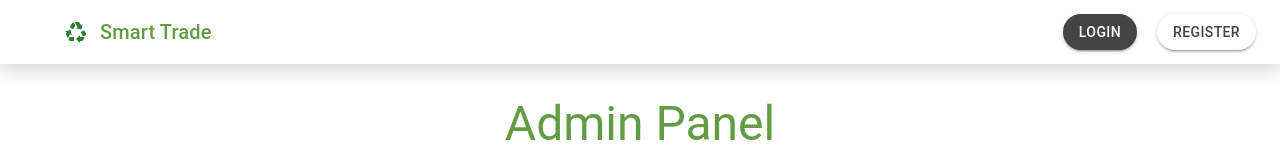
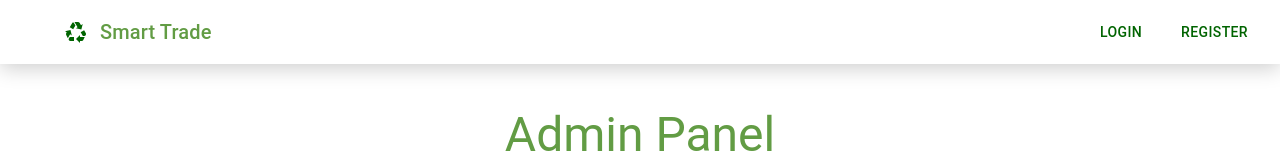
Before and after one commit to JuanArano17/FastAPI-ReactJS-SmartTrade-11.01, a React (Create React App) app in the folder Front/: page /admin in a window 1280 px wide. Shown: the top 160 px of the page. Built offline with nearby package versions, Linux system fonts and the light colour scheme; no server answers.

Commit message:
more visual changes

```diff
--- a/Front/src/components/Footer/Footer.jsx
+++ b/Front/src/components/Footer/Footer.jsx
@@ -4,7 +4,12 @@ import { Box, Container, Typography, Link, Grid } from "@mui/material";
 const Footer = ({style}) => {
     const currentYear = new Date().getFullYear();
     return (
-        <Box component="footer" sx={{ bgcolor: "#cbe8ba", py: 6}}>
+        <Box component="footer"
+            sx={{
+                bgcolor: "#cbe8ba",
+                py: 6,
+                boxShadow: '0px -5px 10px -3px rgba(106, 120, 98, 0.3)' // Modificación aquí para sombra hacia arriba
+            }}>
             <Container maxWidth="lg">
                 <Grid container spacing={4} justifyContent="center">
                     <Typography color="#444444" gutterBottom sx={{ fontSize: '16px', display: 'flex', flexDirection: 'row', justifyContent: 'center', alignItems: 'center' }}>
--- a/Front/src/components/TopBar/TopBar.jsx
+++ b/Front/src/components/TopBar/TopBar.jsx
@@ -1,34 +1,39 @@
 import React from "react";
-import { AppBar, Toolbar, Typography, Button, IconButton, Box } from "@mui/material";
+import { AppBar, Toolbar, Typography, Button, IconButton, Box, Tooltip } from "@mui/material";
 import RecyclingIcon from "@mui/icons-material/Recycling";
 import ExitToAppIcon from '@mui/icons-material/ExitToApp';
 import StarBorderIcon from '@mui/icons-material/StarBorder';
 import AddShoppingCartIcon from '@mui/icons-material/AddShoppingCart';
 import { Link, useHistory } from "react-router-dom";
-import SearchBar from "./searchbar/SearchBar"
+import SearchBar from "./searchbar/SearchBar";
 import { useLogout } from "../../utils/hooks/useLogout";
 
 const TopBar = () => {
   const history = useHistory();
   const logout = useLogout();
   const isLoggedIn = Boolean(localStorage.getItem('accessToken'));
+
   const handleLogoClick = () => {
     history.push("/");
   };
+
   const handleShoppingCart = () => {
-    history.push("/shopping-cart")
-  }
+    history.push("/shopping-cart");
+  };
+
   const handleWishList = () => {
-    history.push("/wish-list")
-  }
+    history.push("/wish-list");
+  };
 
   return (
-    <AppBar position="static" sx={{ backgroundColor: '#ffffff', color: '#444444', boxShadow: '0px 4px 20px rgba(0, 0, 0, 0.2)'}} elevation={0}>
+    <AppBar position="fixed" sx={{ backgroundColor: '#ffffff', color: '#444444', boxShadow: '0px 4px 20px rgba(0, 0, 0, 0.2)' }} elevation={0}>
       <Toolbar>
         <Box sx={{ display: 'flex', alignItems: 'center', marginLeft: '40px', marginRight: 'auto' }}>
+          <Tooltip title="Go Home">
             <IconButton size="large" edge="start" color="success" aria-label="recycle" onClick={handleLogoClick}>
-            <RecyclingIcon />
+              <RecyclingIcon sx={{ color: 'darkgreen' }} />
             </IconButton>
+          </Tooltip>
           <Typography variant="h6" color="#629c44" noWrap>
             Smart Trade
           </Typography>
@@ -37,44 +42,55 @@ const TopBar = () => {
         {isLoggedIn ? (
           <>
             <SearchBar />
+            <Tooltip title="View Cart">
               <Button
-              startIcon={<ExitToAppIcon />}
-              variant="contained"
-              sx={{ color: '#ffffff', bgcolor: '#444444', borderRadius: 32 }}
+                startIcon={<AddShoppingCartIcon sx={{ color: 'darkgreen' }} />}
+                variant="text"
+                sx={{ color: 'darkgreen', borderRadius: '50%' }}
+                onClick={handleShoppingCart}
+              >
+              </Button>
+            </Tooltip>
+            <Tooltip title="View Wish List">
+              <Button
+                startIcon={<StarBorderIcon sx={{ color: 'darkgreen' }} />}
+                variant="text"
+                sx={{ color: 'darkgreen', borderRadius: '50%' }}
+                onClick={handleWishList}
+              >
+              </Button>
+            </Tooltip>
+            <Tooltip title="Logout">
+              <Button
+                startIcon={<ExitToAppIcon sx={{ color: 'darkgreen' }} />}
+                variant="text"
+                sx={{ color: 'darkgreen', borderRadius: '50%' }}
                 onClick={logout}
               >
-              Logout
               </Button>
-            <Button
-              startIcon={< AddShoppingCartIcon />}
-              variant="contained"
-              sx={{ bgcolor: '#444444', borderRadius: 90 }}
-              onClick={handleShoppingCart}
-            ></Button>
-            <Button
-              startIcon={< StarBorderIcon />}
-              variant="contained"
-              sx={{ bgcolor: '#444444', borderRadius: 90 }}
-              onClick={handleWishList}
-            ></Button>
+            </Tooltip>
           </>
         ) : (
           <>
             <Link to="/login">
+              <Tooltip title="Login">
                 <Button
-                variant="contained"
-                sx={{ bgcolor: '#444444', borderRadius: 32, marginRight: '20px', color: '#ffffff' }}
+                  variant="text"
+                  sx={{ color: 'darkgreen', borderRadius: '50%', marginRight: '20px' }}
                 >
                   Login
                 </Button>
+              </Tooltip>
             </Link>
             <Link to="/register">
+              <Tooltip title="Register">
                 <Button
-                variant="contained"
-                sx={{ color: '#444444', bgcolor: '#ffffff', borderRadius: 32 }}
+                  variant="text"
+                  sx={{ color: 'darkgreen', borderRadius: '50%' }}
                 >
                   Register
                 </Button>
+              </Tooltip>
             </Link>
           </>
         )}
--- a/Front/src/pages/CatalogPage.jsx
+++ b/Front/src/pages/CatalogPage.jsx
@@ -71,7 +71,7 @@ const CatalogPage = () => {
                 <Paper elevation={3} sx={styles.paperContainer}>
                     <Grid container spacing={3}>
                         {currentProducts && currentProducts.map((product) => (
-                            <Grid item xs={12} sm={4} md={4} lg={4} key={`${product.id}`}>
+                            <Grid sx={{ marginBottom: '40px'}} item xs={12} sm={4} md={4} lg={4} key={`${product.id}`}>
                                 <Button
                                     onClick={() => handleProductClick(product.id)}
                                     sx={{
--- a/Front/src/pages/ProductDetailPage.jsx
+++ b/Front/src/pages/ProductDetailPage.jsx
@@ -1,9 +1,10 @@
 import React, { useState, useEffect } from 'react';
-import { useParams } from 'react-router-dom';
-import { Box, Container, Typography, Grid, Button, Paper, Divider, CircularProgress, Rating, ButtonBase } from '@mui/material';
+import { useParams, useHistory } from 'react-router-dom';
+import { Box, Container, Typography, Grid, Button, Paper, Divider, CircularProgress, Rating, ButtonBase, IconButton } from '@mui/material';
 import TopBar from '../components/topbar/TopBar';
 import Footer from '../components/footer/Footer';
 import styles from '../styles/styles';
+import ArrowBackIcon from '@mui/icons-material/ArrowBack';
 import { getProductSellerById } from '../api/services/products/ProductsService';
 import { addCartItem } from '../api/services/products/ShoppingCartService';
 import FavoriteButton from '../components/favorite-button/FavoriteButton';
@@ -15,6 +16,7 @@ const ProductDetailPage = () => {
     const [loading, setLoading] = useState(true);
     const [error, setError] = useState(null);
     const [imageIndex, setImageIndex] = useState(0);
+    const history = useHistory();
 
     useEffect(() => {
         const fetchProducts = async () => {
@@ -37,6 +39,10 @@ const ProductDetailPage = () => {
         };
         fetchProducts();
     }, [id]);
+
+    const handleBackToCatalog = () => {
+        history.push('/catalog'); // Asegúrate de usar la ruta correcta para el catálogo
+    };
 
     const handleAddToCart = async () => {
         const quantity = 1;
@@ -107,12 +113,15 @@ const ProductDetailPage = () => {
             <Container sx={styles.mainContainer}>
                 {productData && (
                     <Paper elevation={3} sx={{ ...styles.paperContainer, position: 'relative' }}>
+                        <IconButton onClick={handleBackToCatalog} sx={{ position: 'absolute', left: '10px', top: '10px' }}>
+                            <ArrowBackIcon />
+                        </IconButton>
                         <FavoriteButton productId={productData.id} />
                         <Grid container spacing={2}>
                             <Grid item xs={12} md={5} sx={{ display: 'flex', justifyContent: 'center' }}>
                                 <Box sx={{
-                                    width: 350,
-                                    height: 350,
+                                    width: 600,
+                                    height: 600,
                                     display: 'flex',
                                     justifyContent: 'center',
                                     alignItems: 'center',
--- a/Front/src/styles/styles.js
+++ b/Front/src/styles/styles.js
@@ -2,14 +2,15 @@ const styles = {
     mainBox: {
         display: 'flex',
         flexDirection: 'column',
-        minHeight: '100vh'
+        minHeight: '100vh',
+        paddingTop: '75px'
     },
     paperContainer: {
         p: 4,
         boxShadow: '0px 4px 20px rgba(0, 0, 0, 0.2)',
         borderRadius: '40px',
-        mb: '80px',
-        mt: '40px',
+        mt: '25px',
+        mb: '15px'
     },
     registerButton: {
         mt: 3,
```
Also changed, not shown: Front/src/components/favorite-button/FavoriteButton.jsx (line endings or trailing spaces). Lines whose indentation alone changed are shown as unchanged.
